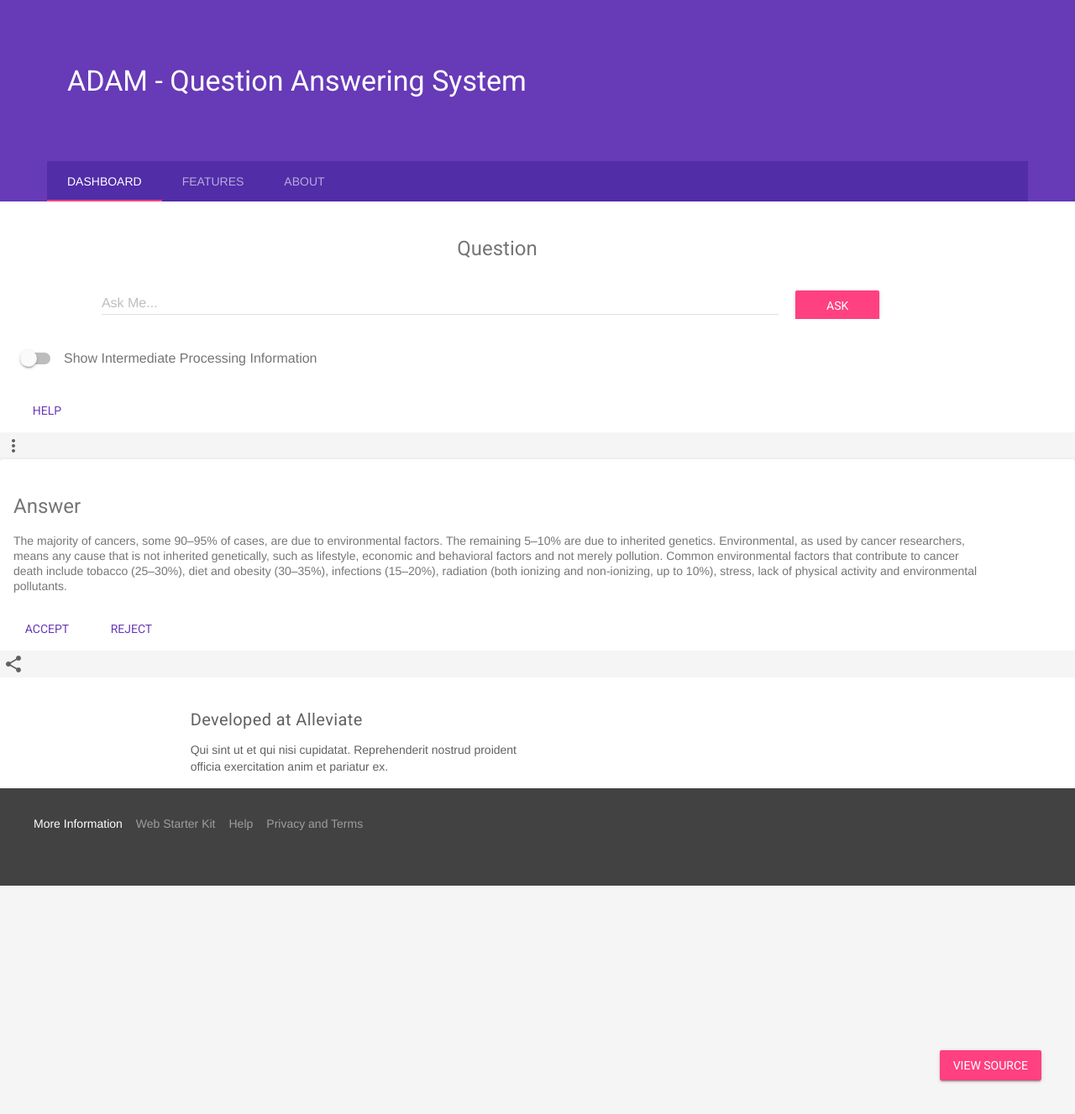
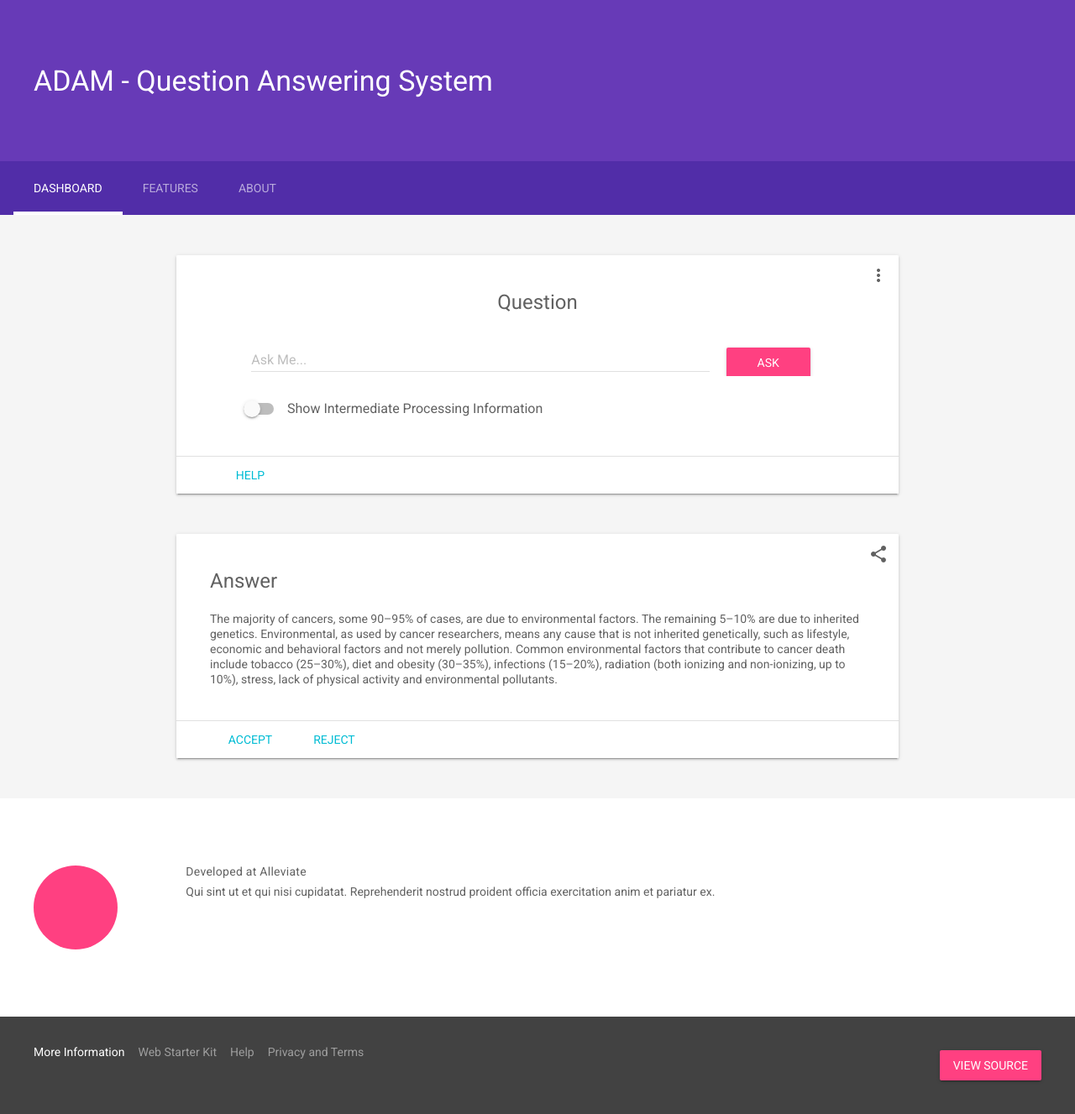
Before and after one commit to 5hirish/django_adam_qas, a Django app: template templates/index.html in a window 1280 px wide. Shown: the whole page at 84% size. Run offline with Django 3.2, Linux system fonts and the light colour scheme; the template is opened without the code that fills it, so the values that code supplies are empty; some libraries are stand-ins or nearby versions.

Commit message:
Added static files for style

```diff
--- /dev/null
+++ b/static/style/styles.css
@@ -0,0 +1,223 @@
+
+html, body {
+    font-family: 'Roboto', 'Helvetica', sans-serif;
+    margin: 0;
+    padding: 0;
+}
+.mdl-demo .mdl-layout__header-row {
+    padding-left: 40px;
+}
+.mdl-demo .mdl-layout.is-small-screen .mdl-layout__header-row h3 {
+    font-size: inherit;
+}
+.mdl-demo .mdl-layout__tab-bar-button {
+    display: none;
+}
+.mdl-demo .mdl-layout.is-small-screen .mdl-layout__tab-bar .mdl-button {
+    display: none;
+}
+.mdl-demo .mdl-layout:not(.is-small-screen) .mdl-layout__tab-bar,
+.mdl-demo .mdl-layout:not(.is-small-screen) .mdl-layout__tab-bar-container {
+    overflow: visible;
+}
+.mdl-demo .mdl-layout__tab-bar-container {
+    height: 64px;
+}
+.mdl-demo .mdl-layout__tab-bar {
+    padding: 0;
+    padding-left: 16px;
+    box-sizing: border-box;
+    height: 100%;
+    width: 100%;
+}
+.mdl-demo .mdl-layout__tab-bar .mdl-layout__tab {
+    height: 64px;
+    line-height: 64px;
+}
+.mdl-demo .mdl-layout__tab-bar .mdl-layout__tab.is-active::after {
+    background-color: white;
+    height: 4px;
+}
+.mdl-demo main > .mdl-layout__tab-panel {
+    padding: 8px;
+    padding-top: 48px;
+}
+.mdl-demo .mdl-card {
+    height: auto;
+    display: -webkit-flex;
+    display: -ms-flexbox;
+    display: flex;
+    -webkit-flex-direction: column;
+    -ms-flex-direction: column;
+    flex-direction: column;
+}
+.mdl-demo .mdl-card > * {
+    height: auto;
+}
+.mdl-demo .mdl-card .mdl-card__supporting-text {
+    margin: 40px;
+    -webkit-flex-grow: 1;
+    -ms-flex-positive: 1;
+    flex-grow: 1;
+    padding: 0;
+    color: inherit;
+    width: calc(100% - 80px);
+}
+.mdl-demo.mdl-demo .mdl-card__supporting-text h4 {
+    margin-top: 0;
+    margin-bottom: 20px;
+}
+.mdl-demo .mdl-card__actions {
+    margin: 0;
+    padding: 4px 40px;
+    color: inherit;
+}
+.mdl-demo .mdl-card__actions a {
+    color: #00BCD4;
+    margin: 0;
+}
+.mdl-demo .mdl-card__actions a:hover,
+.mdl-demo .mdl-card__actions a:active {
+    color: inherit;
+    background-color: transparent;
+}
+.mdl-demo .mdl-card__supporting-text + .mdl-card__actions {
+    border-top: 1px solid rgba(0, 0, 0, 0.12);
+}
+.mdl-demo #add {
+    position: absolute;
+    right: 40px;
+    top: 36px;
+    z-index: 999;
+}
+
+.mdl-demo .mdl-layout__content section:not(:last-of-type) {
+    position: relative;
+    margin-bottom: 48px;
+}
+.mdl-demo section.section--center {
+    max-width: 860px;
+}
+.mdl-demo #features section.section--center {
+    max-width: 620px;
+}
+.mdl-demo section > header{
+    display: -webkit-flex;
+    display: -ms-flexbox;
+    display: flex;
+    -webkit-align-items: center;
+    -ms-flex-align: center;
+    align-items: center;
+    -webkit-justify-content: center;
+    -ms-flex-pack: center;
+    justify-content: center;
+}
+.mdl-demo section > .section__play-btn {
+    min-height: 200px;
+}
+.mdl-demo section > header > .material-icons {
+    font-size: 3rem;
+}
+.mdl-demo section > button {
+    position: absolute;
+    z-index: 99;
+    top: 8px;
+    right: 8px;
+}
+.mdl-demo section .section__circle {
+    display: -webkit-flex;
+    display: -ms-flexbox;
+    display: flex;
+    -webkit-align-items: center;
+    -ms-flex-align: center;
+    align-items: center;
+    -webkit-justify-content: flex-start;
+    -ms-flex-pack: start;
+    justify-content: flex-start;
+    -webkit-flex-grow: 0;
+    -ms-flex-positive: 0;
+    flex-grow: 0;
+    -webkit-flex-shrink: 1;
+    -ms-flex-negative: 1;
+    flex-shrink: 1;
+}
+.mdl-demo section .section__text {
+    -webkit-flex-grow: 1;
+    -ms-flex-positive: 1;
+    flex-grow: 1;
+    -webkit-flex-shrink: 0;
+    -ms-flex-negative: 0;
+    flex-shrink: 0;
+    padding-top: 8px;
+}
+.mdl-demo section .section__text h5 {
+    font-size: inherit;
+    margin: 0;
+    margin-bottom: 0.5em;
+}
+.mdl-demo section .section__text a {
+    text-decoration: none;
+}
+.mdl-demo section .section__circle-container > .section__circle-container__circle {
+    width: 64px;
+    height: 64px;
+    border-radius: 32px;
+    margin: 8px 0;
+}
+.mdl-demo section.section--footer .section__circle--big {
+    width: 100px;
+    height: 100px;
+    border-radius: 50px;
+    margin: 8px 32px;
+}
+.mdl-demo .is-small-screen section.section--footer .section__circle--big {
+    width: 50px;
+    height: 50px;
+    border-radius: 25px;
+    margin: 8px 16px;
+}
+.mdl-demo section.section--footer {
+    padding: 64px 0;
+    margin: 0 -8px -8px -8px;
+}
+.mdl-demo section.section--center .section__text:not(:last-child) {
+    border-bottom: 1px solid rgba(0,0,0,.13);
+}
+.mdl-demo .mdl-card .mdl-card__supporting-text > h3:first-child {
+    margin-bottom: 24px;
+}
+.mdl-demo .mdl-layout__tab-panel:not(#overview) {
+    background-color: white;
+}
+.mdl-demo #features section {
+    margin-bottom: 72px;
+}
+.mdl-demo #features h4, #features h5 {
+    margin-bottom: 16px;
+}
+.mdl-demo .toc {
+    border-left: 4px solid #C1EEF4;
+    margin: 24px;
+    padding: 0;
+    padding-left: 8px;
+    display: -webkit-flex;
+    display: -ms-flexbox;
+    display: flex;
+    -webkit-flex-direction: column;
+    -ms-flex-direction: column;
+    flex-direction: column;
+}
+.mdl-demo .toc h4 {
+    font-size: 0.9rem;
+    margin-top: 0;
+}
+.mdl-demo .toc a {
+    color: #4DD0E1;
+    text-decoration: none;
+    font-size: 16px;
+    line-height: 28px;
+    display: block;
+}
+.mdl-demo .mdl-menu__container {
+    z-index: 99;
+}
--- a/templates/index.html
+++ b/templates/index.html
@@ -1,4 +1,7 @@
-<!doctype html>
+
+{% load staticfiles %}
+
+<!DOCTYPE html>
 
 <html lang="en">
 <head>
@@ -6,33 +9,16 @@
     <meta http-equiv="X-UA-Compatible" content="IE=edge">
     <meta name="description" content="ADAM A Question Answering System">
     <meta name="viewport" content="width=device-width, initial-scale=1.0, minimum-scale=1.0">
+
     <title>ADAM</title>
 
-    <!-- Add to homescreen for Chrome on Android -->
-    <meta name="mobile-web-app-capable" content="yes">
-    <link rel="icon" sizes="192x192" href="images/android-desktop.png">
-
-    <!-- Add to homescreen for Safari on iOS -->
-    <meta name="apple-mobile-web-app-capable" content="yes">
-    <meta name="apple-mobile-web-app-status-bar-style" content="black">
-    <meta name="apple-mobile-web-app-title" content="Material Design Lite">
-    <link rel="apple-touch-icon-precomposed" href="images/ios-desktop.png">
-
-    <!-- Tile icon for Win8 (144x144 + tile color) -->
-    <meta name="msapplication-TileImage" content="images/touch/ms-touch-icon-144x144-precomposed.png">
-    <meta name="msapplication-TileColor" content="#3372DF">
-
-    <link rel="shortcut icon" href="images/favicon.png">
-
-    <!-- SEO: If your mobile URL is different from the desktop URL, add a canonical link to the desktop page https://developers.google.com/webmasters/smartphone-sites/feature-phones -->
-    <!--
-    <link rel="canonical" href="http://www.example.com/">
-    -->
+    <link rel="shortcut icon" href="{% get_static_prefix %}images/favicon.png">
 
     <link rel="stylesheet" href="https://fonts.googleapis.com/css?family=Roboto:regular,bold,italic,thin,light,bolditalic,black,medium&amp;lang=en">
     <link rel="stylesheet" href="https://fonts.googleapis.com/icon?family=Material+Icons">
     <link rel="stylesheet" href="https://code.getmdl.io/1.2.1/material.deep_purple-pink.min.css">
-    <link rel="stylesheet" href="styles.css">
+    <link rel="stylesheet" href="{% get_static_prefix %}style/styles.css">
+
     <style type="text/css">
         #view-source {
             position: fixed;
```
Also changed, not shown: adam/views.py (+11 -2 lines), static/images/avatar.png (added), static/images/favicon.png (added), static/images/logo.png (added).
